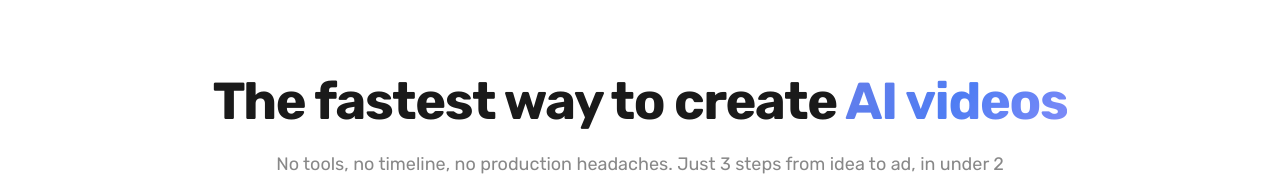
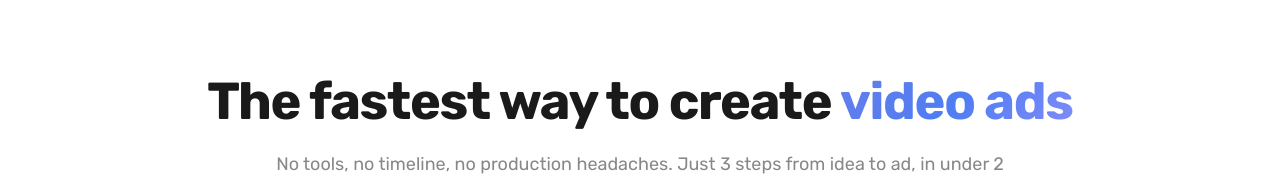
Before and after one commit to arthuruspro/creafy.ai, a Next.js app: page / in a window 1280 px wide. Shown: the part 766-948 px from the top of the page. Built offline with nearby package versions, Linux system fonts and the light colour scheme.

Commit message:
Change 'AI videos' to 'video ads' in section title

```diff
--- a/src/app/page.tsx
+++ b/src/app/page.tsx
@@ -203,7 +203,7 @@ function BetterVideoAds() {
       <div className="container-main text-center">
         <h2 className="text-[32px] md:text-[44px] lg:text-[52px] font-extrabold text-[#1a1a1a] leading-[1.1] mb-5 tracking-tight">
           The fastest way to create{" "}
-          <span className="gradient-text">AI videos</span>
+          <span className="gradient-text">video ads</span>
         </h2>
         <p className="text-[16px] md:text-[18px] text-[#888] max-w-3xl mx-auto mb-14 leading-relaxed">
           No tools, no timeline, no production headaches. Just 3 steps from idea to ad, in under 2 minutes.
```
